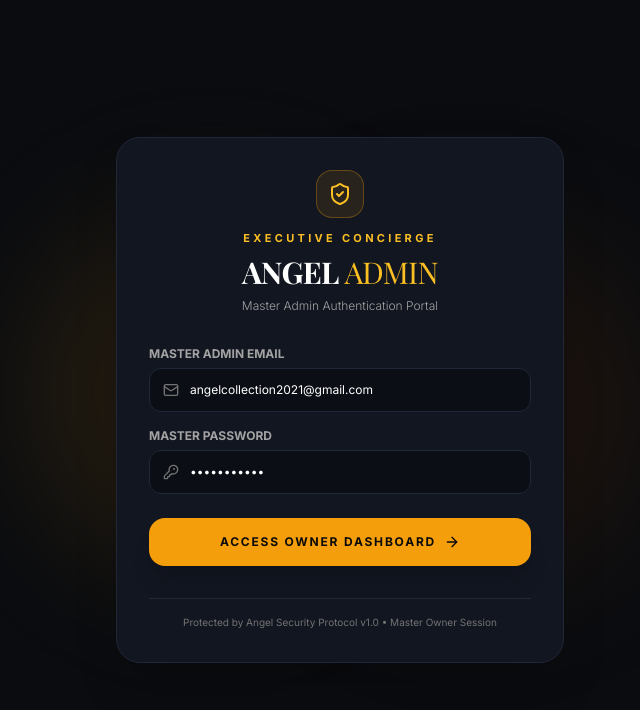
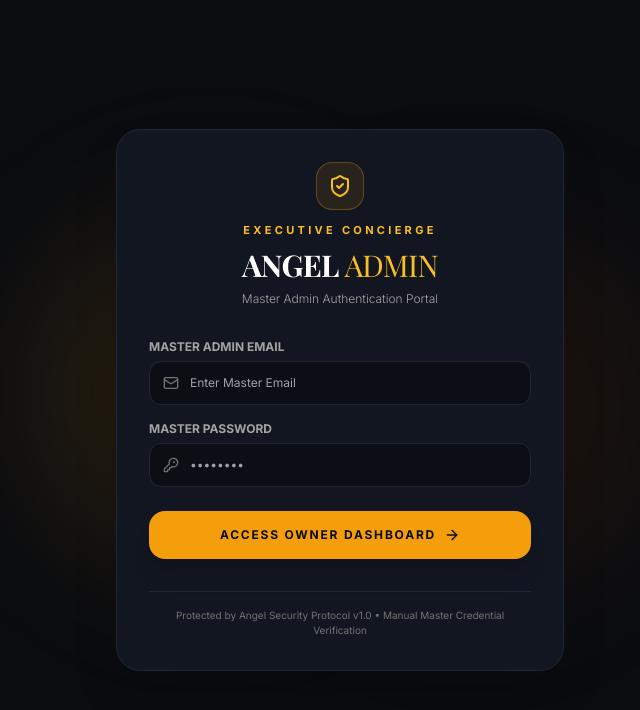
Before and after one commit to HimanshuSingh-Raja/Angel-Collection-Store, a Next.js app: page /admin/login in a window 1280 px wide. Shown: the top 710 px of the page, without its empty margins (300-940 px from the left). Built offline with nearby package versions, Linux system fonts and the light colour scheme; no server answers; a web font is replaced by a local one.

Commit message:
fix(admin): set admin login inputs to 100% manual empty fields with autoComplete off

```diff
--- a/src/app/(admin)/admin/login/page.tsx
+++ b/src/app/(admin)/admin/login/page.tsx
@@ -2,16 +2,16 @@
 
 import React, { useState } from 'react';
 import { useRouter } from 'next/navigation';
-import { ShieldCheck, Lock, Mail, ArrowRight, KeyRound } from 'lucide-react';
+import { ShieldCheck, Mail, ArrowRight, KeyRound } from 'lucide-react';
 import { useAuth } from '@/context/AuthContext';
 
 export default function AdminLoginPage() {
   const router = useRouter();
   const { setRole } = useAuth();
 
-  // Pre-fill default master credentials so admin never has to re-type manually
-  const [email, setEmail] = useState('angelcollection2021@gmail.com');
-  const [password, setPassword] = useState('sukhii@2021');
+  // Always start with empty manual inputs
+  const [email, setEmail] = useState('');
+  const [password, setPassword] = useState('');
   const [loading, setLoading] = useState(false);
   const [error, setError] = useState('');
 
@@ -72,7 +72,7 @@ export default function AdminLoginPage() {
         )}
 
         {/* Login Form */}
-        <form onSubmit={handleLogin} className="space-y-4 text-xs">
+        <form onSubmit={handleLogin} className="space-y-4 text-xs" autoComplete="off">
           <div>
             <label className="font-bold text-neutral-400 uppercase block mb-1.5">Master Admin Email</label>
             <div className="relative">
@@ -80,9 +80,10 @@ export default function AdminLoginPage() {
               <input
                 type="email"
                 required
+                autoComplete="off"
                 value={email}
                 onChange={(e) => setEmail(e.target.value)}
-                placeholder="angelcollection2021@gmail.com"
+                placeholder="Enter Master Email"
                 className="w-full pl-10 pr-4 py-3 bg-[#0B0E14] text-white rounded-xl border border-[#202736] focus:outline-none focus:border-amber-500 font-sans min-h-[44px]"
               />
             </div>
@@ -95,6 +96,7 @@ export default function AdminLoginPage() {
               <input
                 type="password"
                 required
+                autoComplete="new-password"
                 value={password}
                 onChange={(e) => setPassword(e.target.value)}
                 placeholder="••••••••"
@@ -107,7 +109,7 @@ export default function AdminLoginPage() {
             <button
               type="submit"
               disabled={loading}
-              className="w-full py-4 min-h-[44px] bg-amber-500 text-neutral-950 rounded-2xl font-bold uppercase tracking-[0.15em] hover:bg-amber-400 transition flex items-center justify-center gap-2 shadow-xl disabled:opacity-50 cursor-pointer"
+              className="w-full py-4 min-h-[44px] bg-amber-500 text-neutral-950 rounded-2xl font-bold uppercase tracking-[0.15em] hover:bg-amber-400 transition flex items-center justify-center gap-2 shadow-xl disabled:opacity-50 cursor-pointer font-bold"
             >
               {loading ? (
                 <span>VERIFYING CREDENTIALS...</span>
@@ -122,7 +124,7 @@ export default function AdminLoginPage() {
         </form>
 
         <div className="text-center text-[10px] text-neutral-500 font-mono pt-4 border-t border-[#202736]">
-          Protected by Angel Security Protocol v1.0 • Master Owner Session
+          Protected by Angel Security Protocol v1.0 • Manual Master Credential Verification
         </div>
       </div>
     </div>
```
